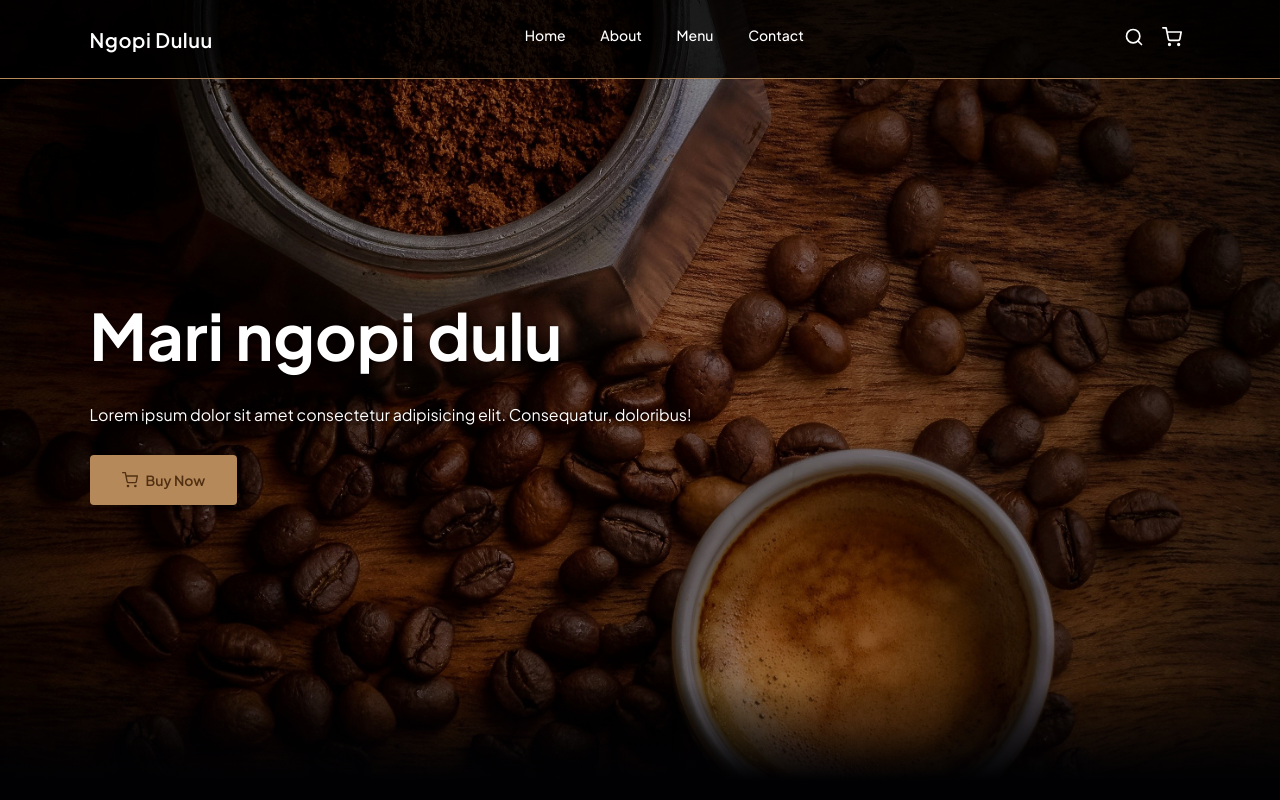
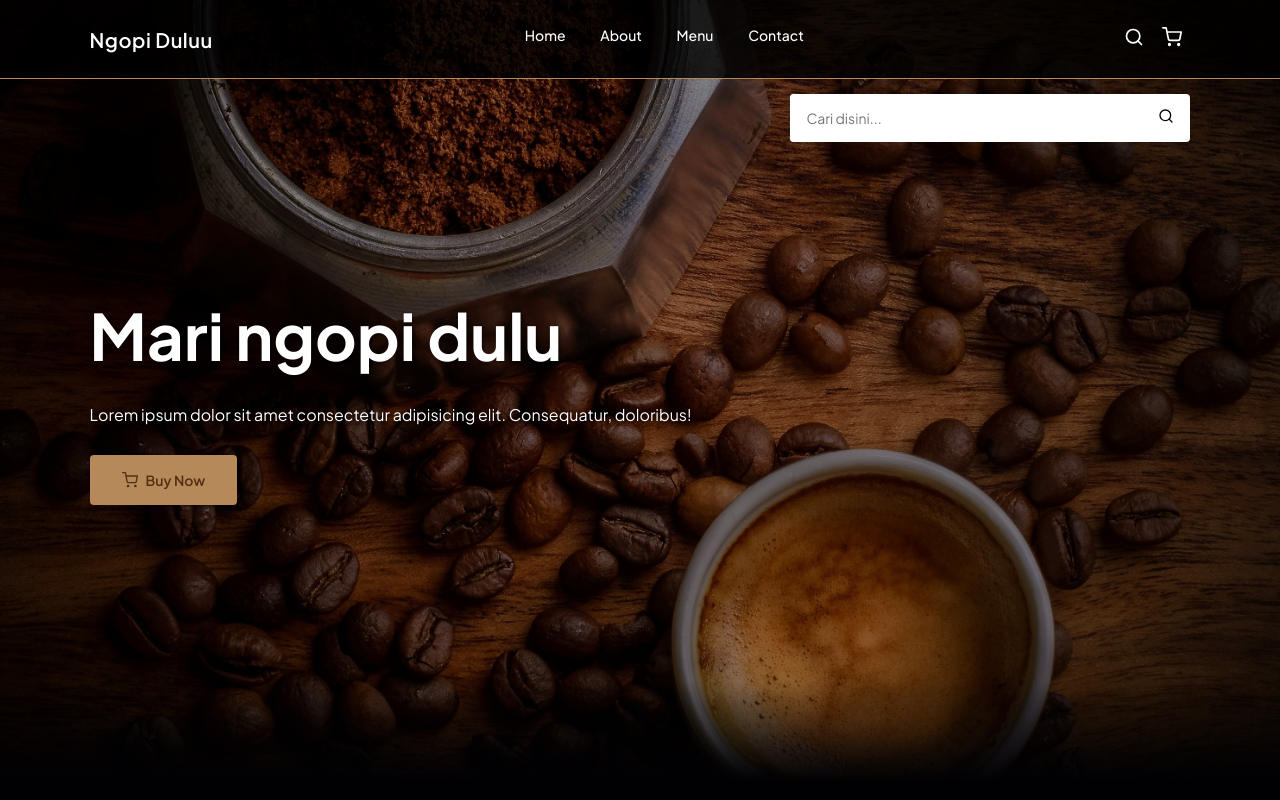
Before and after one commit to AditychiProject/ngopi-duluu, a plain HTML site: page index.html in a window 1280 px wide. Both pictures are taken after a click on the button 1133 px from the left and 38 px from the top of the page. Shown: the top 800 px of the page. Drawn offline with Linux system fonts and the light colour scheme.

Commit message:
Melakukan perubahan pada kode

```diff
--- a/index.html
+++ b/index.html
@@ -25,9 +25,14 @@
       </div>
       <!-- Navbar - Button -->
       <div class="navbar-button">
-        <button id="search"><img src="img/svg/search.svg" /></button>
+        <button id="search-button"><img src="img/svg/search.svg" /></button>
         <button id="shopping-cart"><img src="img/svg/shopping-cart2.svg" /></button>
         <button id="hamburger-menu"><img src="img/svg/menu.svg" /></button>
+      </div>
+      <!-- Search Bar -->
+      <div class="search-bar">
+        <input type="text" id="search-box" placeholder="Cari disini..." autocomplete="off" />
+        <label for="search-box"><img src="img/svg/search-dark.svg" alt="Search Icon" /></label>
       </div>
     </nav>
     <!-- Hero Section -->
--- a/script.js
+++ b/script.js
@@ -1,13 +1,28 @@
-// Menu Active
+// Hamburger Menu
 const navbarNav = document.querySelector(".navbar-nav");
 document.querySelector("#hamburger-menu").onclick = () => {
   navbarNav.classList.toggle("active");
 };
 
-// Close Sidebar
+// Close Outside of Element
 const hamburger = document.querySelector("#hamburger-menu");
+const searchButton = document.querySelector("#search-button");
 document.addEventListener("click", function (e) {
+  // Hamburger Menu
   if (!hamburger.contains(e.target) && !navbarNav.contains(e.target)) {
     navbarNav.classList.remove("active");
   }
+
+  // Search Bar
+  if (!searchButton.contains(e.target) && !searchBar.contains(e.target)) {
+    searchBar.classList.remove("active");
+  }
 });
+
+// Search Bar
+const searchBar = document.querySelector(".search-bar");
+const searchBox = document.querySelector("#search-box");
+document.querySelector("#search-button").onclick = () => {
+  searchBar.classList.toggle("active");
+  searchBox.focus();
+};
--- a/style.css
+++ b/style.css
@@ -94,6 +94,45 @@ body {
 
 #hamburger-menu {
   display: none;
+}
+
+/* Navbar - Search Bar */
+.navbar .search-bar {
+  display: flex;
+  align-items: center;
+  width: 400px;
+  height: 48px;
+  position: absolute;
+  top: 120%;
+  right: 7%;
+  overflow: hidden;
+  background-color: var(--light);
+  border-radius: 4px;
+  transform: scaleY(0);
+  transform-origin: top;
+  transition: 0.3s;
+}
+
+.navbar .search-bar.active {
+  transform: scaleY(1);
+}
+
+.navbar .search-bar input {
+  width: 100%;
+  height: 100%;
+  font-size: 14px;
+  color: var(--background);
+  padding: 16px;
+}
+
+.navbar .search-bar img {
+  width: 16px;
+  height: 16px;
+  margin-right: 16px;
+}
+
+#search-button {
+  cursor: pointer;
 }
 
 /* ============================================== */
@@ -444,6 +483,12 @@ body {
     display: inline-block;
   }
 
+  /* Navbar - Search Bar */
+  .navbar .search-bar {
+    width: 70%;
+    right: 32px;
+  }
+
   /* ============================================== */
   /*  Hero Section  */
   /* ============================================== */
```
Also changed, not shown: img/svg/search-dark.svg (added).
